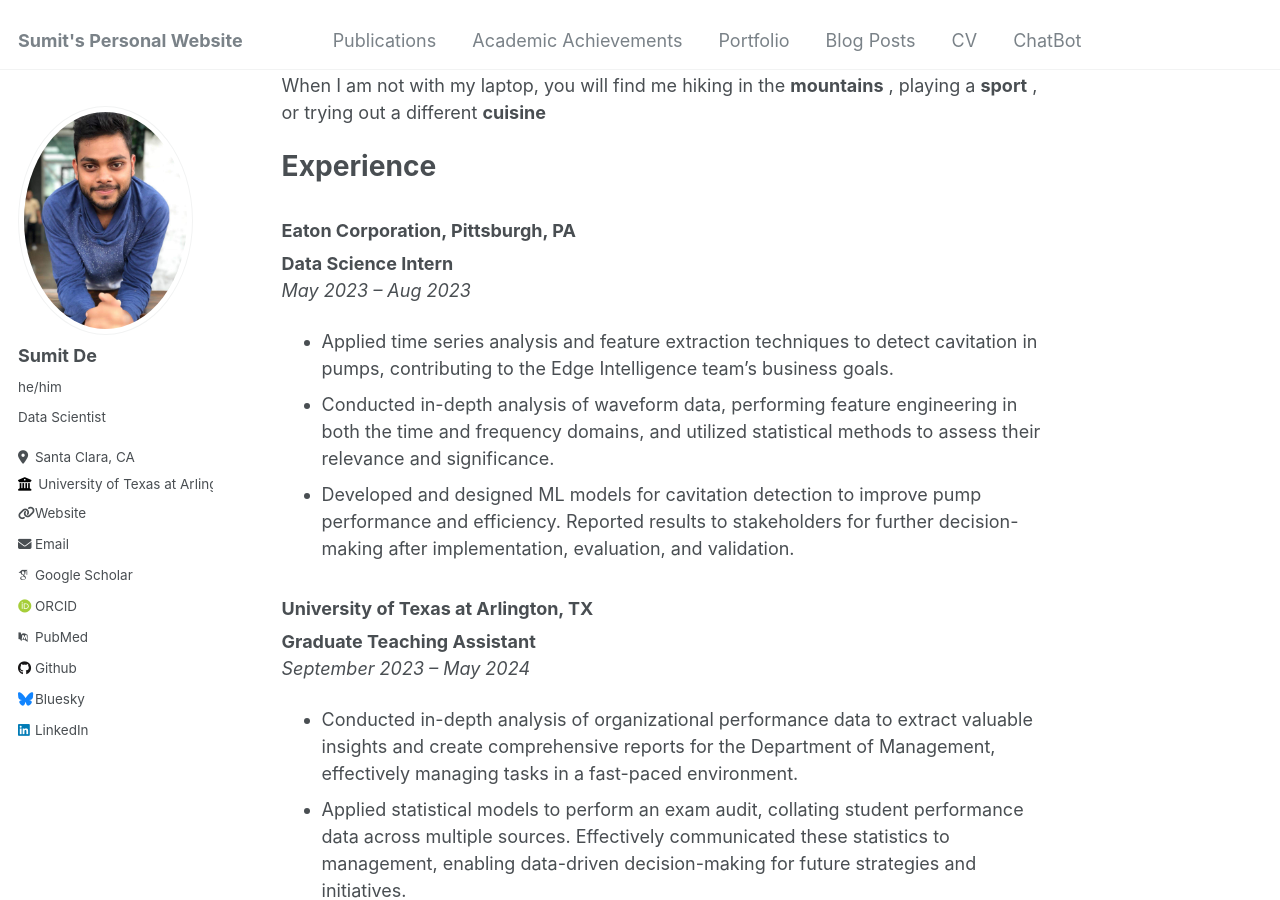
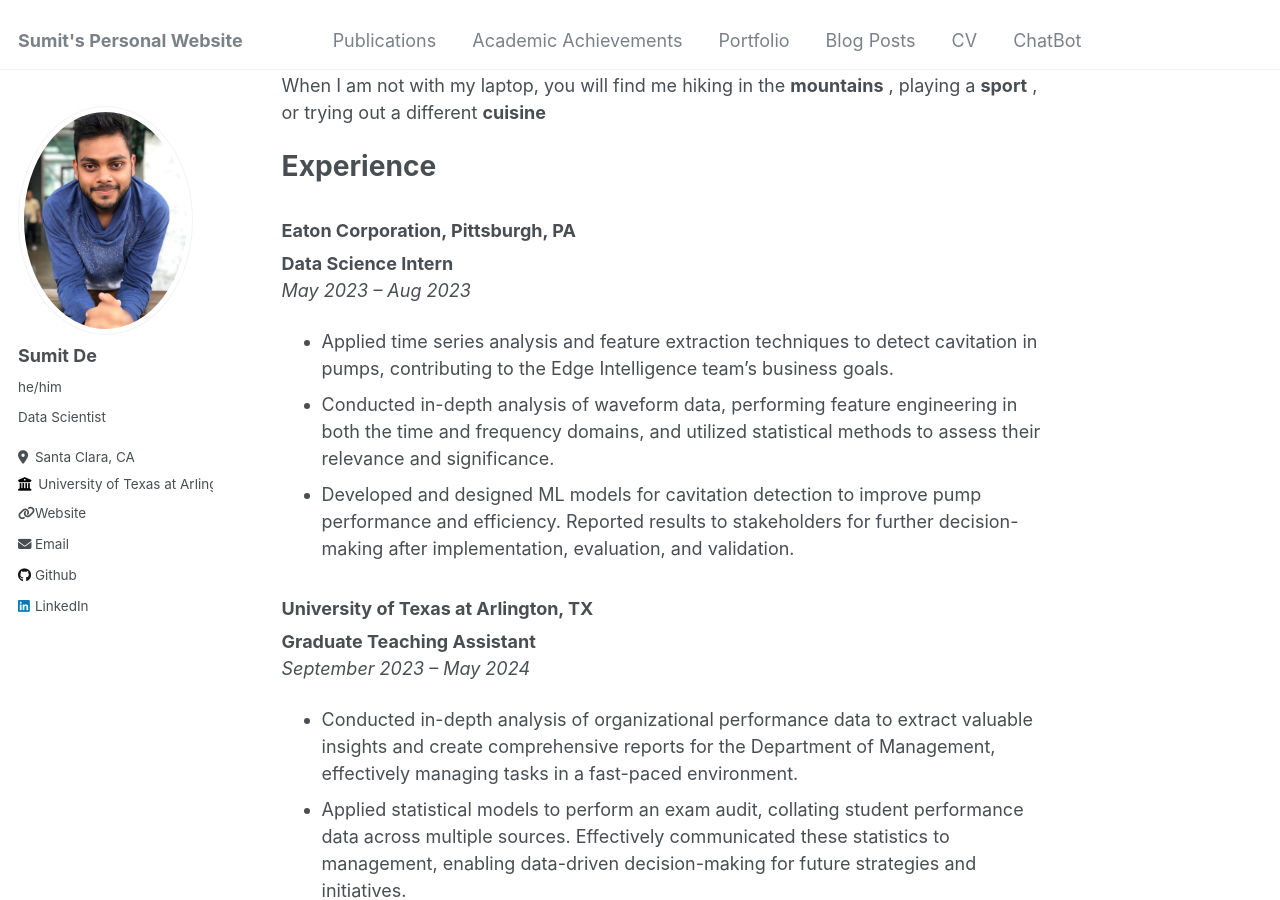
Before and after one commit to sumitisthename/sumitisthename.github.io, a Jekyll site: the page built from _pages/about.md, in a window 1280 px wide and 900 px high, scrolled down 308 px. Built offline with Jekyll 4.4.1, drawn with Linux system fonts in a browser that asks for light colours; some web fonts are replaced.

Commit message:
Config.yml updated

```diff
--- a/_config.yml
+++ b/_config.yml
@@ -33,11 +33,11 @@ author:
 
   # Academic websites
   arxiv            : # URL - Update with the correct link to your profile
-  googlescholar    : "https://scholar.google.com/citations?user=PS_CX0AAAAAJ"
+  #googlescholar    : "https://scholar.google.com/citations?user=PS_CX0AAAAAJ"
   impactstory      : # URL
-  orcid            : "http://orcid.org/yourorcidurl"
+  #orcid            : "http://orcid.org/yourorcidurl"
   semantic         : # URL
-  pubmed           : "https://www.ncbi.nlm.nih.gov/pubmed/?term=john+snow"
+  #pubmed           : "https://www.ncbi.nlm.nih.gov/pubmed/?term=john+snow"
   researchgate     : # URL
 
   # Repositories and software development
@@ -49,7 +49,7 @@ author:
   stackoverflow    : # User number or user number and name (i.e., use "1" or "1/jeff-atwood")
 
   # Social media
-  bluesky          : "bsky.app" # Replace this with you Bluesky username
+  #bluesky          : "bsky.app" # Replace this with you Bluesky username
   facebook         : # Username
   flickr           : # Username
   foursquare       : # Username
```
